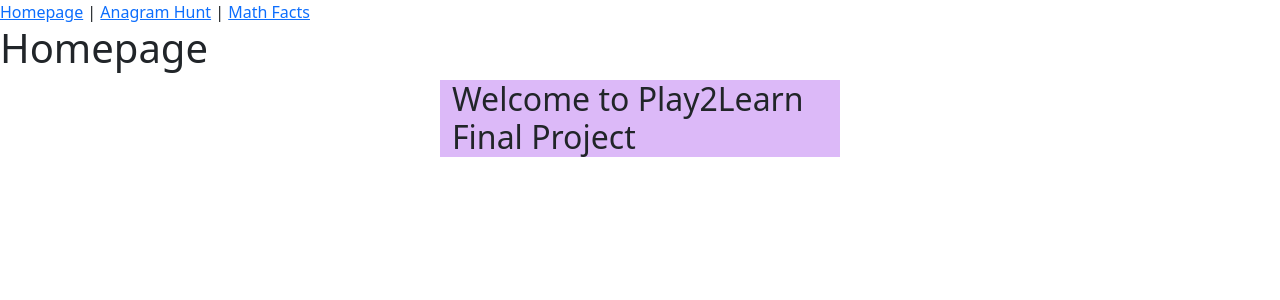
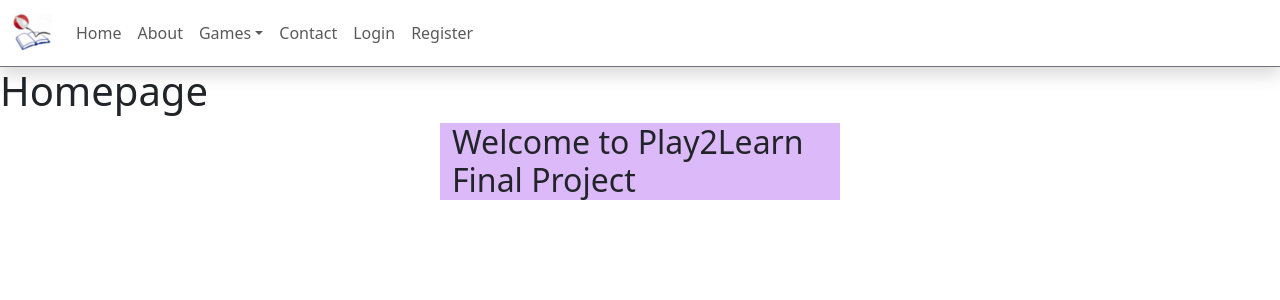
Before and after one commit to fewdn/play2learn-complete, a Django app: page / in a window 1280 px wide. Shown: the top 300 px of the page. Run offline with Django 4.2, Linux system fonts and the light colour scheme; data that the repository does not hold is empty.

Commit message:
Add static files structure logo and Bootstrap nav bar

```diff
--- a/templates/_base.html
+++ b/templates/_base.html
@@ -1,3 +1,4 @@
+{% load static %}
 <!DOCTYPE html>
 {% block html %}
 <html lang="en">
@@ -12,10 +13,35 @@
 <body>
   {% block body %}
   <header>
-    <nav>
-      <a href="{% url 'games:homepage' %}">Homepage</a> |
-      <a href="{% url 'games:anagram-hunt' %}">Anagram Hunt</a> |
-      <a href="{% url 'games:math-facts' %}">Math Facts</a>
+    <nav class="navbar navbar-expand-lg bg-white border-bottom border-secondary shadow">
+      <div class="container-fluid">
+        <a class="navbar-brand" href="{% url 'games:homepage' %}"><img src="{% static 'images/play2learnlogo.png' %}" alt="logo"></a>
+        <button class="navbar-toggler" type="button"
+          data-bs-toggle="collapse"
+          data-bs-target="#navbarNav"
+          aria-controls="navbarNav"
+          aria-expanded="false"
+          aria-label="Toggle navigation">
+          <span class="navbar-toggler-icon"></span></button>
+        <div class="collapse navbar-collapse" id="navbarNav">
+          <ul class="navbar-nav">
+            <li class="nav-item">
+              <a class="nav-link" href="{% url 'games:homepage' %}" aria-current="page">Home</a>
+              <li class="nav-item"><a class="nav-link" href="#">About</a></li>
+            </li>
+            <li class="nav-item dropdown ">
+              <a class="nav-link dropdown-toggle" href="#" role="button" data-bs-toggle="dropdown" aria-expanded="false">Games</a>
+              <ul class="dropdown-menu">
+                <li><a class="dropdown-item" href="{% url 'games:anagram-hunt' %}">Anagram Hunt</a></li>
+                <li><a class="dropdown-item" href="{% url 'games:math-facts' %}">Math Facts</a></li>
+              </ul>
+            </li>
+            <li class="nav-item"><a class="nav-link" href="#">Contact</a></li>
+            <li class="nav-item"><a class="nav-link" href="#">Login</a></li>
+            <li class="nav-item"><a class="nav-link" href="#">Register</a></li>
+          </ul>
+        </div>
+      </div>
     </nav>
   </header>
   {% block main %}{% endblock %}
--- a/templates/homepage.html
+++ b/templates/homepage.html
@@ -10,7 +10,7 @@
       <div id="carouselReviews" class="carousel slide" data-bs-ride="carousel">
         <div class="carousel-inner">
           <!-- You must add the .active class to one of the slides to make the carousel visible -->
-          <div class="carousel-item active" data-bs-interval="100"><p></p></div>
+          <div class="carousel-item active" data-bs-interval="100"><p> </p></div>
           {% for review in reviews %}
           <div class="carousel-item" data-bs-interval="5000">
             <p>{{ review.review }}</p>
```
Also changed, not shown: static/images/play2learnLogo.png (added).
